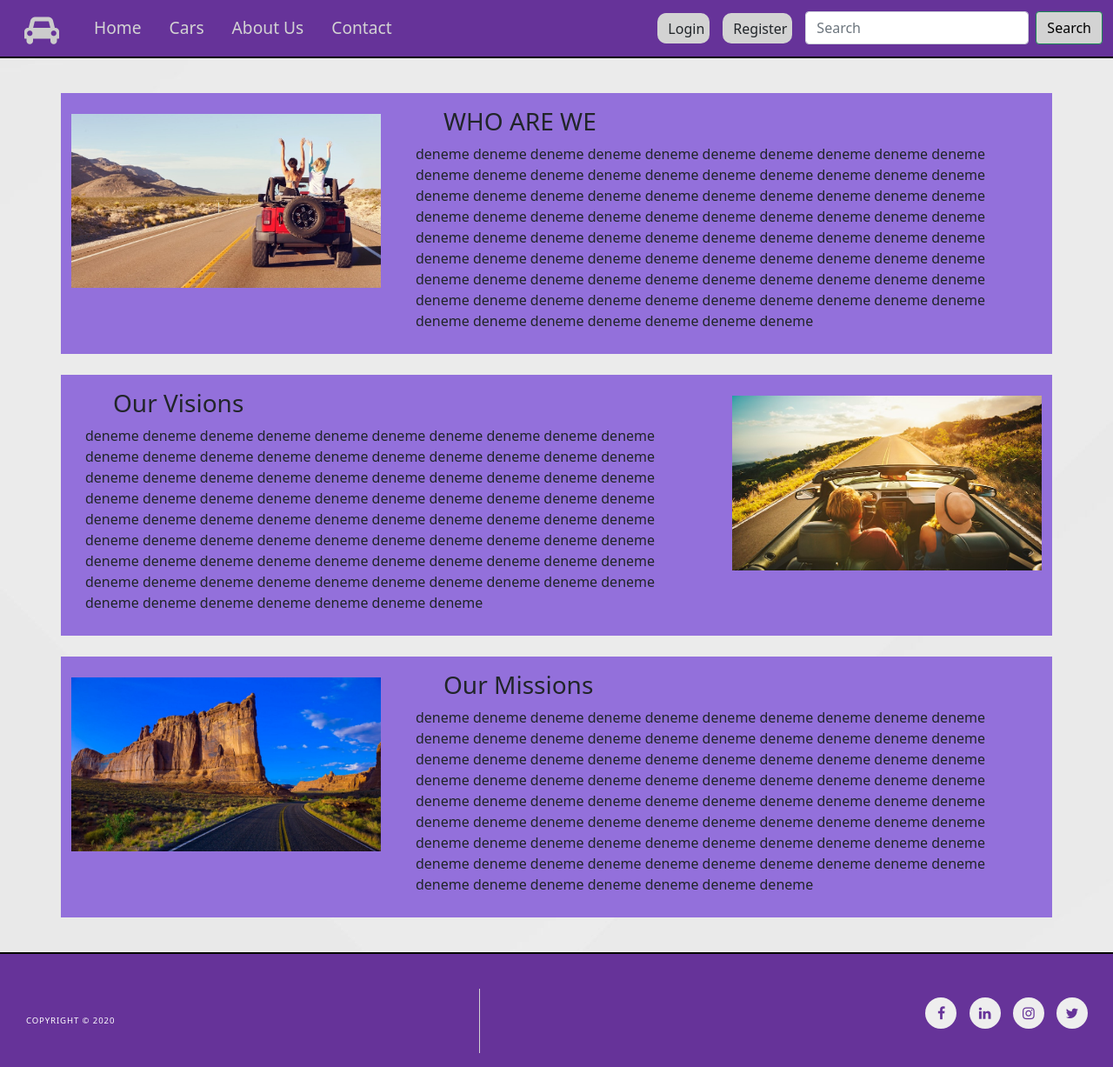
After one commit to BerkayRGulsen/RentRest.py, a Django app: page /reservations/about_us/ in a window 1280 px wide. The commit adds this page. Shown: the whole page at 87% size. Run offline with Django 3.2, Linux system fonts and the light colour scheme; parts of the project's set-up code (start-up, migrations or seed data) failed here and were passed over; some libraries are stand-ins or nearby versions.

Commit message:
commit last

```diff
--- a/CarRentall/settings.py
+++ b/CarRentall/settings.py
@@ -41,6 +41,7 @@ INSTALLED_APPS = [
     'crispy_forms',
     'django_cleanup',
     'Accounts',
+
 ]
 
 MIDDLEWARE = [
--- a/Reservations/models.py
+++ b/Reservations/models.py
@@ -31,6 +31,10 @@ class Visitor(models.Model):
 class Branch(models.Model):
     place = models.CharField(max_length=100)
     manager = models.ForeignKey(Visitor, models.SET_NULL, blank=True, null=True, )
+    adress = models.CharField(max_length=300, null=True)
+    phone = models.CharField(max_length=14, null=True)
+    mail = models.CharField(max_length=50, null=True)
+    fax = models.CharField(max_length=14,  null=True)
 
     def __str__(self):
         return self.place
--- a/Reservations/urls.py
+++ b/Reservations/urls.py
@@ -4,6 +4,8 @@ from Reservations import views
 
 urlpatterns = [
 
+    path('contact/', views.contactPage, name='contact'),
+    path('about_us/', views.aboutUsPage, name='aboutUs'),
     path('filteredCarList/', views.filteredCarList, name='filteredCarList'),
     path('rent/<id>', views.rent, name='rent'),
     path('carlist/', views.carList, name='carlist'),
--- a/Reservations/views.py
+++ b/Reservations/views.py
@@ -1,16 +1,31 @@
 from django.shortcuts import render, redirect
-
+from django.contrib import messages
 from Reservations.forms import FilteredListCars
+from datetime import date
 
 strr = []
 endd = []
-print(strr)
 
 
 def home(request):
+    from Reservations.models import Branch
+    branches = Branch.objects.all()
+
     form = FilteredListCars()
     context = {'form': form}
     return render(request, 'reservations/home.html', context)
+
+
+def contactPage(request):
+    from Reservations.models import Branch
+    branches = Branch.objects.all()
+
+    context = {'branches': branches}
+    return render(request, 'reservations/contact.html', context)
+
+
+def aboutUsPage(request):
+    return render(request, 'reservations/aboutUs.html')
 
 
 def carList(request, ):
@@ -35,20 +50,25 @@ def filteredCarList(request):
 
 
 
-    realBranch = Branch.objects.get(place=branch)
+        realBranch = Branch.objects.get(place=branch)
 
-    cars = Car.objects.filter(branch=realBranch, isActive=True)
-    filteredCars = []
-    for car in cars:
-        if not car.takeDate or (str > car.returnDate[len(car.takeDate) - 1]):
-            filteredCars.append(car)
-            continue
-        for i in range(len(car.takeDate) - 1):
-            if (str < car.takeDate[i] and end < car.returnDate[i]) or (
-                    str > car.returnDate[i] and end < car.takeDate[i + 1]):
+        cars = Car.objects.filter(branch=realBranch, isActive=True)
+        filteredCars = []
+        for car in cars:
+            if not car.takeDate or (str > car.returnDate[len(car.takeDate) - 1]):
                 filteredCars.append(car)
-    context = {'cars': filteredCars, 'takeDate': str, 'returnDate': end, }
-    return render(request, 'reservations/filteredCarList.html', context)
+                continue
+            for i in range(len(car.takeDate) - 1):
+                if (str < car.takeDate[i] and end < car.returnDate[i]) or (
+                        str > car.returnDate[i] and end < car.takeDate[i + 1]):
+                    filteredCars.append(car)
+        context = {'cars': filteredCars, 'takeDate': str, 'returnDate': end, }
+        return render(request, 'reservations/filteredCarList.html', context)
+
+    else:
+        context = {'form' : form}
+        messages.info(request, 'End Date should be after then Start Date!')
+        return render(request, 'reservations/home.html', context)
 
 
 def rent(request, id):
@@ -61,4 +81,6 @@ def rent(request, id):
     car.returnDate.append(give)
     car.save()
     Reservations.objects.create(receiveDate=take, deliveryDate=give, buyer=request.user.visitor, car=car)
-    return render(request, 'reservations/rent.html')
+    price = ((give-take).days)*car.price
+    context = {'car': car, 'takedate': take, 'givedate': give, 'price':price}
+    return render(request, 'reservations/rent.html', context)
--- a/templates/main.html
+++ b/templates/main.html
@@ -46,10 +46,10 @@
             <a class="nav-link" style="color: lightgray; font-size: larger" href="{% url 'carlist' %}">Cars</a>
         </li>
         <li class="nav-item margin-l-16">
-            <a class="nav-link" style="color: lightgray; font-size: larger" href="">About Us</a>
+            <a class="nav-link" style="color: lightgray; font-size: larger" href="{% url 'aboutUs' %}">About Us</a>
         </li>
         <li class="nav-item margin-l-16">
-            <a class="nav-link" style="color: lightgray; font-size: larger" href="">Contact</a>
+            <a class="nav-link" style="color: lightgray; font-size: larger" href="{% url 'contact' %}">Contact</a>
         </li>
 
       </ul>
@@ -92,7 +92,7 @@
 
 
 <!-- content -->
-<main class="flex-shrink-0 main" style="min-height: 600px; background-image: url({% static 'images/wp.png'%})">
+<main class="flex-shrink-0 main" style="min-height: 700px; background-image: url({% static 'images/wp.png'%})">
     {% block content %}
 	{% endblock %}
 </main>
--- a/templates/registration/login.html
+++ b/templates/registration/login.html
@@ -114,7 +114,9 @@
 				</div>
 
                 {% for message in messages %}
-                    <p id="messages"> {{ message }}</p>
+                    <div class="bg-danger text-center ">
+                        <p id="messages">{{ message }}</p>
+                    </div>
                 {% endfor %}
 
 				<div class="mt-4">
--- /dev/null
+++ b/templates/reservations/aboutUs.html
@@ -0,0 +1,51 @@
+{% extends 'main.html' %}
+{% load static %}
+
+{% block content %}
+    <div class="container pt-3 pb-3 ">
+        <div class="row mt-4 mb-4 " style="background-color: mediumpurple">
+            <div class="col-lg-4 pt-4" style="height: 300px; background-color: mediumpurple">
+                <img src="{% static 'images/roadtrip.png' %}" style="max-height: 100%; max-width: 100%">
+            </div>
+            <div class="col-lg-8 pt-3 pb-3" style="height: 300px">
+                <h3 class="px-5">WHO ARE WE</h3>
+                <p class="px-3">deneme deneme deneme deneme deneme deneme deneme deneme deneme deneme deneme deneme
+                 deneme deneme deneme deneme deneme deneme deneme deneme deneme deneme deneme deneme deneme deneme deneme
+                 deneme deneme deneme deneme deneme deneme deneme deneme deneme deneme deneme deneme deneme deneme deneme
+                 deneme deneme deneme deneme deneme deneme deneme deneme deneme deneme deneme deneme deneme deneme deneme
+                 deneme deneme deneme deneme deneme deneme deneme deneme deneme deneme deneme deneme deneme deneme deneme
+                 deneme deneme deneme deneme deneme deneme deneme deneme deneme deneme deneme deneme deneme deneme deneme</p>
+            </div>
+        </div>
+
+        <div class="row mt-4 mb-4" style="background-color: mediumpurple">
+            <div class="col-lg-8 pt-3 pb-3" style="height: 300px">
+                <h3 class="px-5">Our Visions</h3>
+                <p class="px-3">deneme deneme deneme deneme deneme deneme deneme deneme deneme deneme deneme deneme
+                 deneme deneme deneme deneme deneme deneme deneme deneme deneme deneme deneme deneme deneme deneme deneme
+                 deneme deneme deneme deneme deneme deneme deneme deneme deneme deneme deneme deneme deneme deneme deneme
+                 deneme deneme deneme deneme deneme deneme deneme deneme deneme deneme deneme deneme deneme deneme deneme
+                 deneme deneme deneme deneme deneme deneme deneme deneme deneme deneme deneme deneme deneme deneme deneme
+                 deneme deneme deneme deneme deneme deneme deneme deneme deneme deneme deneme deneme deneme deneme deneme</p>
+            </div>
+            <div class="col-lg-4 pt-4" style="height: 300px">
+                <img src="{% static 'images/roadtrip2.png' %}" style="max-height: 100%; max-width: 100%">
+            </div>
+        </div>
+
+        <div class="row mt-4 mb-4" style="background-color: mediumpurple">
+            <div class="col-lg-4 pt-4" style="height: 300px">
+                <img src="{% static 'images/roadtrip3.png' %}" style="max-height: 100%; max-width: 100%">
+            </div>
+            <div class="col-lg-8 pt-3 pb-3" style="height: 300px">
+                <h3 class="px-5">Our Missions</h3>
+                <p class="px-3">deneme deneme deneme deneme deneme deneme deneme deneme deneme deneme deneme deneme
+                 deneme deneme deneme deneme deneme deneme deneme deneme deneme deneme deneme deneme deneme deneme deneme
+                 deneme deneme deneme deneme deneme deneme deneme deneme deneme deneme deneme deneme deneme deneme deneme
+                 deneme deneme deneme deneme deneme deneme deneme deneme deneme deneme deneme deneme deneme deneme deneme
+                 deneme deneme deneme deneme deneme deneme deneme deneme deneme deneme deneme deneme deneme deneme deneme
+                 deneme deneme deneme deneme deneme deneme deneme deneme deneme deneme deneme deneme deneme deneme deneme</p>
+            </div>
+        </div>
+    </div>
+{% endblock %}
--- a/templates/reservations/home.html
+++ b/templates/reservations/home.html
@@ -9,6 +9,12 @@
 {% block content %}
 
 <div class="container py-5">
+    {% for message in messages %}
+        <div class="bg-danger text-center " style="height: 40px">
+            <p id="messages">{{ message }}</p>
+        </div>
+    {% endfor %}
+
     <div class="row">
         <div class="col-md-6 ">
             <div class="card-mb-4 box-shadow pt-2 pb-2" >
```
Also changed, not shown: Reservations/forms.py (+9 -1 lines), templates/navbar.html (deleted, +0 -43 lines), templates/reservations/contact.html (added, +35 -0 lines), templates/reservations/rent.html (+24 -2 lines).
